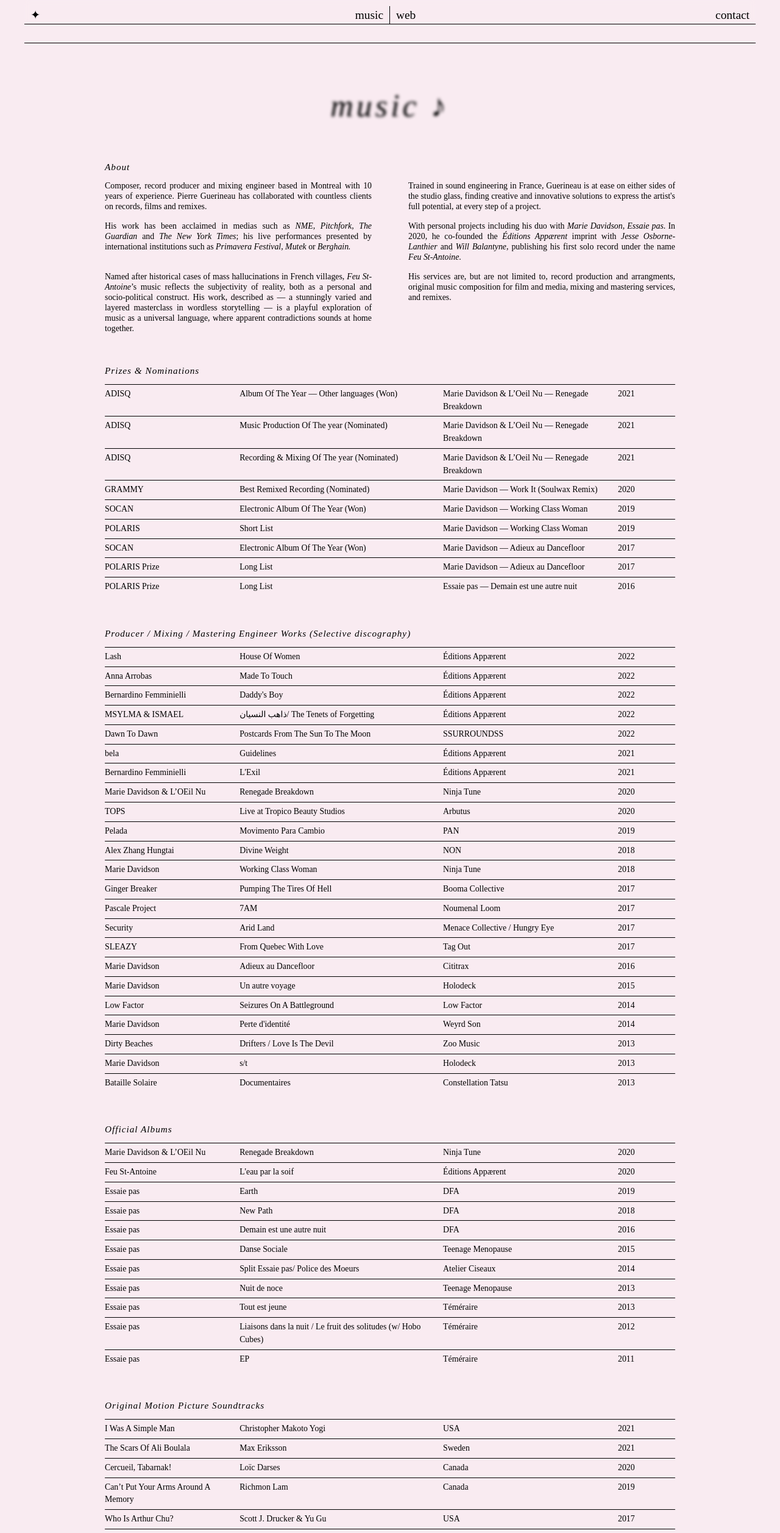
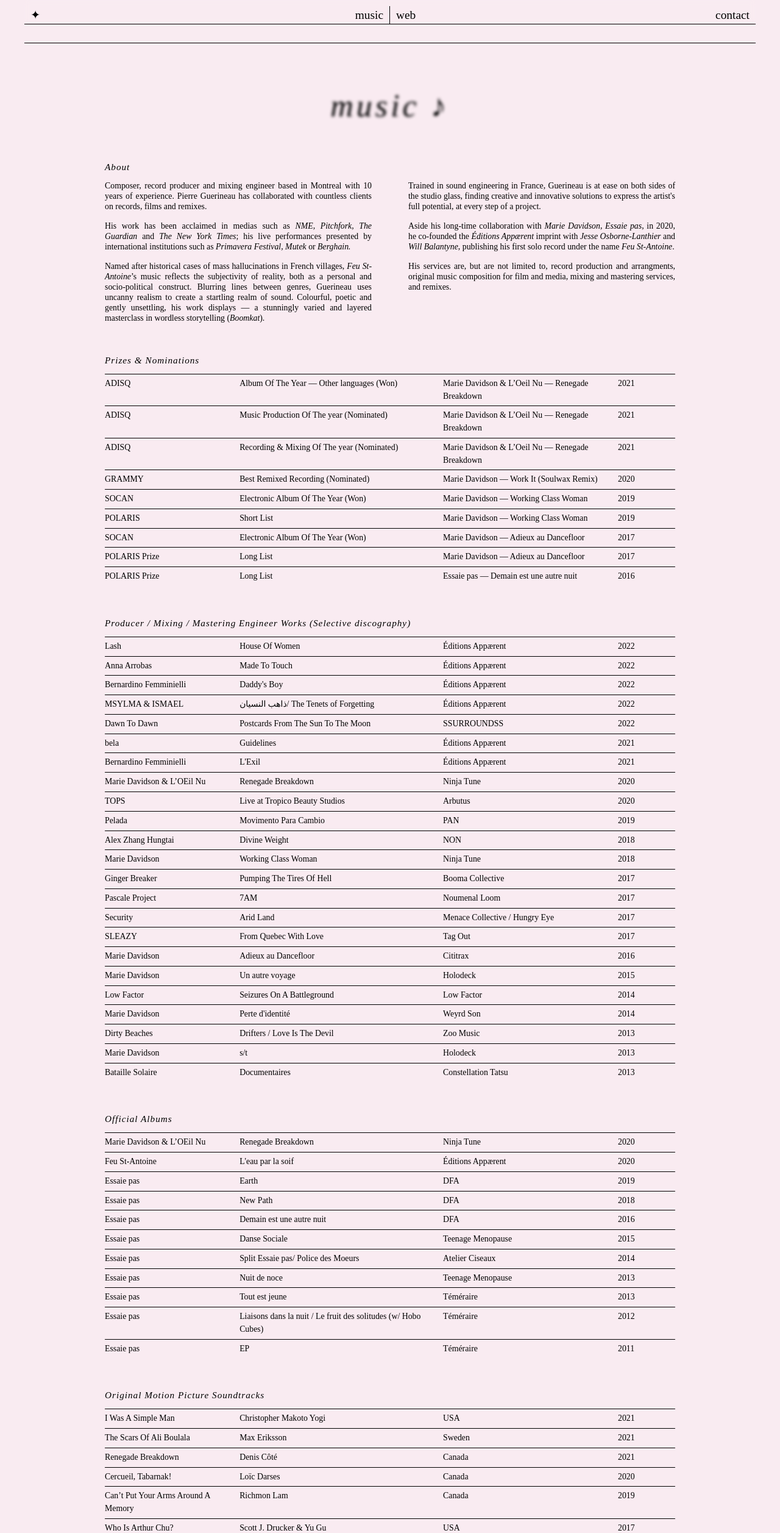
Before and after one commit to piaere/pg-official-v2, a React (Vite) app in the folder pg-vite/: page /music in a window 1280 px wide. Shown: the top 2514 px of the page at 61% size. Built offline with nearby package versions, Linux system fonts and the light colour scheme.

Commit message:
+ Renegade Breakdown to OSTs

```diff
--- a/pg-vite/src/data.json
+++ b/pg-vite/src/data.json
@@ -285,6 +285,12 @@
           "year": "2021"
         },
         {
+          "film": "Renegade Breakdown",
+          "director": "Denis Côté",
+          "country": "Canada",
+          "year": "2021"
+        },
+        {
           "film": "Cercueil, Tabarnak!",
           "director": "Loïc Darses",
           "country": "Canada",
--- a/pg-vite/src/music.jsx
+++ b/pg-vite/src/music.jsx
@@ -16,7 +16,7 @@
           countless clients on records, films and remixes.
         </div>
         <div className="bio-paragraph">
-          Trained in sound engineering in France, Guerineau is at ease on either
+          Trained in sound engineering in France, Guerineau is at ease on both
           sides of the studio glass, finding creative and innovative solutions
           to express the artist's full potential, at every step of a project.
         </div>
@@ -28,18 +28,19 @@
           <i> Berghain.</i>
         </div>
         <div className="bio-paragraph">
-          With personal projects including his duo with <i>Marie Davidson</i>,{" "}
-          <i>Essaie pas</i>. In 2020, he co-founded the <i>Éditions Appærent</i>{" "}
+          Aside his long-time collaboration with <i>Marie Davidson</i>,{" "}
+          <i>Essaie pas</i>, in 2020, he co-founded the <i>Éditions Appærent</i>{" "}
           imprint with <i>Jesse Osborne-Lanthier</i> and <i>Will Balantyne</i>,
           publishing his first solo record under the name <i>Feu St-Antoine</i>.
         </div>
         <div className="bio-paragraph">
           Named after historical cases of mass hallucinations in French
           villages, <i>Feu St-Antoine</i>’s music reflects the subjectivity of
-          reality, both as a personal and socio-political construct. His work,
-          described as — a stunningly varied and layered masterclass in wordless
-          storytelling — is a playful exploration of music as a universal
-          language, where apparent contradictions sounds at home together.
+          reality, both as a personal and socio-political construct. Blurring
+          lines between genres, Guerineau uses uncanny realism to create a
+          startling realm of sound. Colourful, poetic and gently unsettling, his
+          work displays — a stunningly varied and layered masterclass in
+          wordless storytelling (<i>Boomkat</i>).
         </div>
         {/* <div></div> */}
         <div className="bio-paragraph">
```
